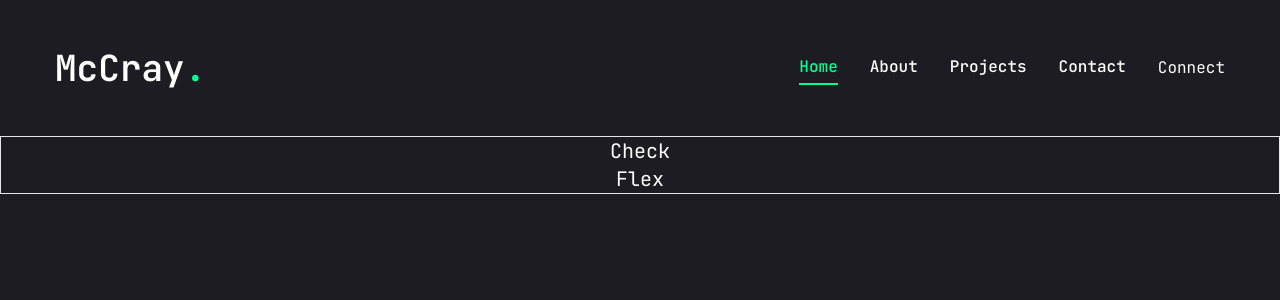
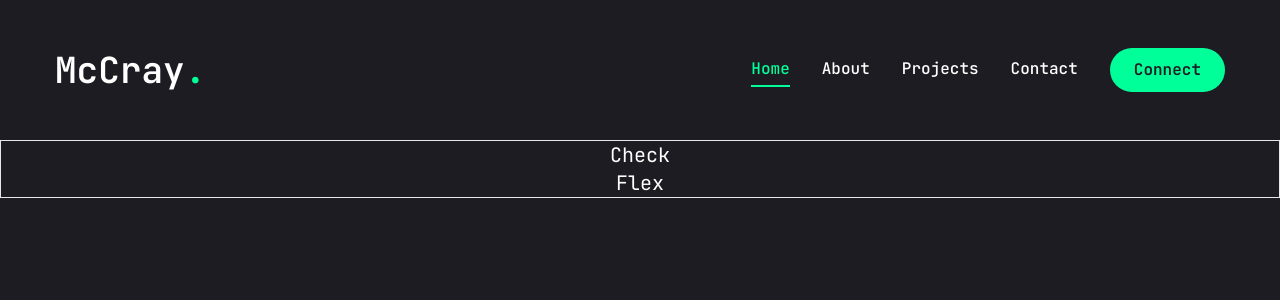
Before and after one commit to mmaustin/mccray-portfolio, a Next.js app in the folder next-portfolio/: page / in a window 1280 px wide. Shown: the top 300 px of the page. Built offline with nearby package versions, Linux system fonts and the light colour scheme.

Commit message:
Changed properties of shadcn button component

```diff
--- a/next-portfolio/components/Header.jsx
+++ b/next-portfolio/components/Header.jsx
@@ -15,7 +15,7 @@ const Header = () => {
         <div className="hidden lg:flex items-center gap-8">
           <Navbar />
           <Link href="/contact">
-            <button className="">Connect</button>
+            <Button className="">Connect</Button>
           </Link>
         </div>
         <div className="lg:hidden">
--- a/next-portfolio/components/ui/button.jsx
+++ b/next-portfolio/components/ui/button.jsx
@@ -5,25 +5,18 @@ import { cva } from "class-variance-authority";
 import { cn } from "@/lib/utils"
 
 const buttonVariants = cva(
-  "inline-flex items-center justify-center whitespace-nowrap rounded-md text-sm font-medium ring-offset-white transition-colors focus-visible:outline-none focus-visible:ring-2 focus-visible:ring-slate-950 focus-visible:ring-offset-2 disabled:pointer-events-none disabled:opacity-50 dark:ring-offset-slate-950 dark:focus-visible:ring-slate-300",
+  "inline-flex items-center justify-center whitespace-nowrap rounded-full text-base font-semibold ring-offset-white transition-color",
   {
     variants: {
       variant: {
-        default: "bg-slate-900 text-slate-50 hover:bg-slate-900/90 dark:bg-slate-50 dark:text-slate-900 dark:hover:bg-slate-50/90",
-        destructive:
-          "bg-red-500 text-slate-50 hover:bg-red-500/90 dark:bg-red-900 dark:text-slate-50 dark:hover:bg-red-900/90",
-        outline:
-          "border border-slate-200 bg-white hover:bg-slate-100 hover:text-slate-900 dark:border-slate-800 dark:bg-slate-950 dark:hover:bg-slate-800 dark:hover:text-slate-50",
-        secondary:
-          "bg-slate-100 text-slate-900 hover:bg-slate-100/80 dark:bg-slate-800 dark:text-slate-50 dark:hover:bg-slate-800/80",
-        ghost: "hover:bg-slate-100 hover:text-slate-900 dark:hover:bg-slate-800 dark:hover:text-slate-50",
-        link: "text-slate-900 underline-offset-4 hover:underline dark:text-slate-50",
+        default: "bg-accent text-primary hover:bg-accent-hover",
+        primary: "bg-primary text-white",
+        outline: "border border-accent bg-transparent text-accent hover:bg-accent hover:text-primary"
       },
       size: {
-        default: "h-10 px-4 py-2",
-        sm: "h-9 rounded-md px-3",
-        lg: "h-11 rounded-md px-8",
-        icon: "h-10 w-10",
+        default: "h-[44px] px-6",
+        md: "h-[48px] px-6",
+        lg: "h-[56px] px-8 text-sm uppercase tracking-[2px]",
       },
     },
     defaultVariants: {
```
